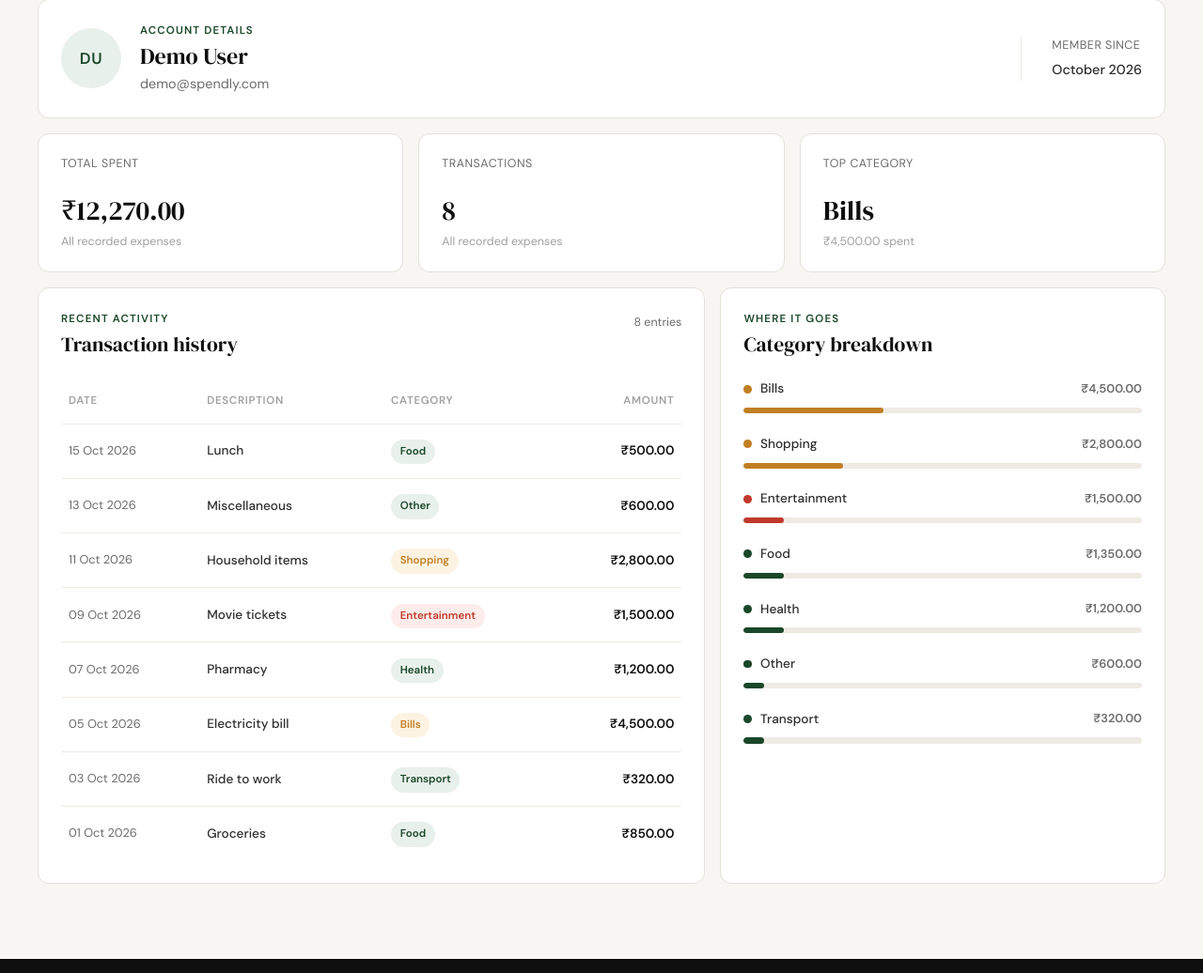
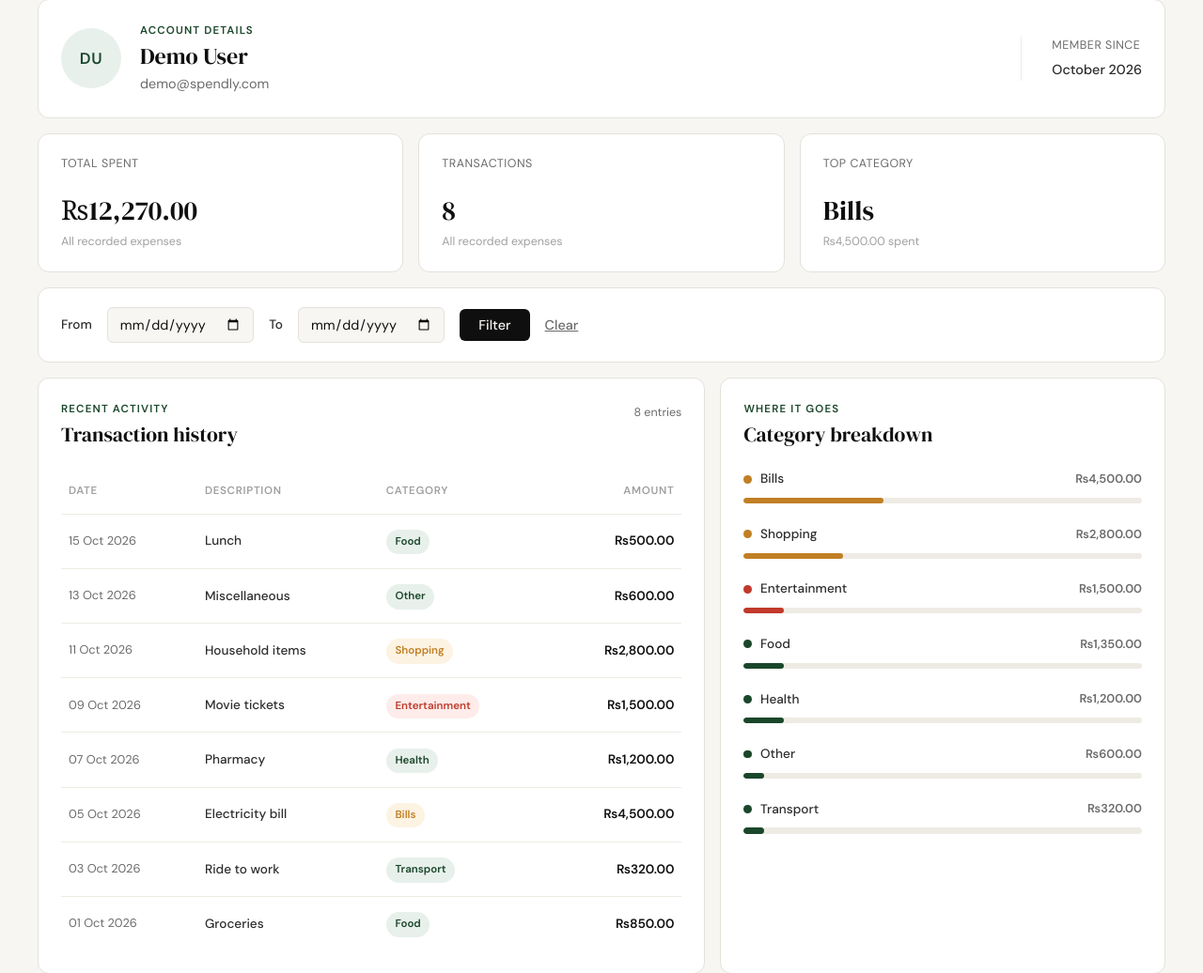
Before and after one commit to Shzl804/Expense-Tracker, a Flask app: page /profile in a window 1280 px wide. Shown: the part 263-1299 px from the top of the page at 94% size. Run offline with Flask 3, Linux system fonts and the light colour scheme; the visitor is signed in with stand-in values (Sample User, id 1); data comes from the database, SQL or seed files in the repository.

Commit message:
feat: implement date filtering on profile page

```diff
--- a/app.py
+++ b/app.py
@@ -134,25 +134,52 @@
         session.clear()
         return redirect(url_for("login"))
 
-    summary = get_summary_stats(user_id)
-    transactions = [_format_transaction(item) for item in get_recent_transactions(user_id)]
-    raw_categories = get_category_breakdown(user_id)
+    date_from = request.args.get("start_date")
+    date_to = request.args.get("end_date")
+
+    # Validate dates
+    try:
+        if date_from:
+            datetime.strptime(date_from, "%Y-%m-%d")
+        if date_to:
+            datetime.strptime(date_to, "%Y-%m-%d")
+        if date_from and date_to and date_from > date_to:
+            date_from = date_to = None
+    except ValueError:
+        date_from = date_to = None
+
+    summary = get_summary_stats(user_id, date_from, date_to)
+    transactions = [_format_transaction(item) for item in get_recent_transactions(user_id, date_from=date_from, date_to=date_to)]
+    raw_categories = get_category_breakdown(user_id, date_from, date_to)
     category_breakdown = [_format_category(item) for item in raw_categories]
     category_totals = {item["name"]: item["amount"] for item in raw_categories}
     profile_user = {
         **user,
         "initials": _initials(user["name"]),
     }
+
+    # helper to build detail string
+    def _detail_text(date_f, date_t):
+        if not date_f and not date_t:
+            return "All recorded expenses"
+        if date_f and date_t:
+            return f"From {date_f} to {date_t}"
+        if date_f:
+            return f"From {date_f}"
+        return f"Until {date_t}"
+
+    detail_text = _detail_text(date_from, date_to)
+
     summary_stats = [
         {
             "label": "Total spent",
             "value": _format_currency(summary["total_spent"]),
-            "detail": "All recorded expenses",
+            "detail": detail_text,
         },
         {
             "label": "Transactions",
             "value": str(summary["transaction_count"]),
-            "detail": "All recorded expenses",
+            "detail": detail_text,
         },
         {
             "label": "Top category",
@@ -171,11 +198,13 @@
         summary_stats=summary_stats,
         transactions=transactions,
         category_breakdown=category_breakdown,
+        start_date=date_from,
+        end_date=date_to
     )
 
 
 def _format_currency(amount):
-    return f"₹{amount:,.2f}"
+    return f"₨{amount:,.2f}"
 
 
 def _initials(name):
--- a/database/queries.py
+++ b/database/queries.py
@@ -31,29 +31,42 @@
     }
 
 
-def get_summary_stats(user_id):
+def _build_date_where_clause(user_id, date_from=None, date_to=None):
+    where_clause = "WHERE user_id = ?"
+    params = [user_id]
+    if date_from:
+        where_clause += " AND date >= ?"
+        params.append(date_from)
+    if date_to:
+        where_clause += " AND date <= ?"
+        params.append(date_to)
+    return where_clause, params
+
+
+def get_summary_stats(user_id, date_from=None, date_to=None):
     """Return total spending, transaction count, and top category."""
+    where_clause, params = _build_date_where_clause(user_id, date_from, date_to)
     connection = get_db()
     try:
         totals = connection.execute(
-            """
+            f"""
             SELECT COALESCE(SUM(amount), 0) AS total_spent,
                    COUNT(*) AS transaction_count
             FROM expenses
-            WHERE user_id = ?
+            {where_clause}
             """,
-            (user_id,),
+            params,
         ).fetchone()
         top_category = connection.execute(
-            """
+            f"""
             SELECT category
             FROM expenses
-            WHERE user_id = ?
+            {where_clause}
             GROUP BY category
             ORDER BY SUM(amount) DESC, category ASC
             LIMIT 1
             """,
-            (user_id,),
+            params,
         ).fetchone()
     finally:
         connection.close()
@@ -65,22 +78,25 @@
     }
 
 
-def get_recent_transactions(user_id, limit=10):
+def get_recent_transactions(user_id, limit=10, date_from=None, date_to=None):
     """Return a user's most recent expenses, newest first."""
     if not isinstance(limit, int) or isinstance(limit, bool) or limit < 0:
         raise ValueError("limit must be a non-negative integer")
 
+    where_clause, params = _build_date_where_clause(user_id, date_from, date_to)
+    query_params = list(params) + [limit]
+
     connection = get_db()
     try:
         rows = connection.execute(
-            """
+            f"""
             SELECT date, description, category, amount
             FROM expenses
-            WHERE user_id = ?
+            {where_clause}
             ORDER BY date DESC, created_at DESC, id DESC
             LIMIT ?
             """,
-            (user_id, limit),
+            query_params,
         ).fetchall()
     finally:
         connection.close()
@@ -96,19 +112,21 @@
     ]
 
 
-def get_category_breakdown(user_id):
+def get_category_breakdown(user_id, date_from=None, date_to=None):
     """Return category totals and integer percentages summing to 100."""
+    where_clause, params = _build_date_where_clause(user_id, date_from, date_to)
+
     connection = get_db()
     try:
         rows = connection.execute(
-            """
+            f"""
             SELECT category AS name, SUM(amount) AS amount
             FROM expenses
-            WHERE user_id = ?
+            {where_clause}
             GROUP BY category
             ORDER BY amount DESC, name ASC
             """,
-            (user_id,),
+            params,
         ).fetchall()
     finally:
         connection.close()
--- a/static/css/style.css
+++ b/static/css/style.css
@@ -503,6 +503,72 @@
     padding: 3.5rem 2rem 5rem;
 }
 
+.profile-filter {
+    background: var(--paper-card);
+    border: 1px solid var(--border);
+    border-radius: var(--radius-md);
+    padding: 1.25rem 1.5rem;
+    margin: 1rem 0;
+}
+
+.profile-filter-form {
+    display: flex;
+    align-items: center;
+    gap: 1rem;
+    flex-wrap: wrap;
+}
+
+.profile-filter-form label {
+    font-size: 0.85rem;
+    font-weight: 500;
+    color: var(--ink-soft);
+}
+
+.profile-filter-form input[type="date"] {
+    padding: 0.5rem 0.75rem;
+    border: 1px solid var(--border);
+    border-radius: var(--radius-sm);
+    font-family: var(--font-body);
+    font-size: 0.9rem;
+    color: var(--ink);
+    background: var(--paper);
+    outline: none;
+    transition: border-color 0.2s;
+}
+
+.profile-filter-form input[type="date"]:focus {
+    border-color: var(--accent);
+}
+
+.profile-filter-form button[type="submit"] {
+    background: var(--ink);
+    color: var(--paper);
+    padding: 0.5rem 1.25rem;
+    border: none;
+    border-radius: var(--radius-sm);
+    font-family: var(--font-body);
+    font-size: 0.9rem;
+    font-weight: 500;
+    cursor: pointer;
+    transition: background 0.2s;
+}
+
+.profile-filter-form button[type="submit"]:hover {
+    background: var(--accent);
+}
+
+.profile-filter-form a {
+    color: var(--ink-muted);
+    font-size: 0.9rem;
+    font-weight: 500;
+    text-decoration: underline;
+    transition: color 0.2s;
+}
+
+.profile-filter-form a:hover {
+    color: var(--ink);
+}
+
 .profile-container {
     max-width: var(--max-width);
     margin: 0 auto;
--- a/templates/profile.html
+++ b/templates/profile.html
@@ -35,6 +35,18 @@
                 <span class="profile-stat-detail">{{ stat.detail }}</span>
             </article>
             {% endfor %}
+        </section>
+
+        <section class="profile-filter" aria-labelledby="filter-title">
+            <h2 class="sr-only" id="filter-title">Filter by date</h2>
+            <form method="GET" action="{{ url_for('profile') }}" class="profile-filter-form">
+                <label for="start_date">From</label>
+                <input type="date" id="start_date" name="start_date" value="{{ start_date }}">
+                <label for="end_date">To</label>
+                <input type="date" id="end_date" name="end_date" value="{{ end_date }}">
+                <button type="submit">Filter</button>
+                <a href="{{ url_for('profile') }}">Clear</a>
+            </form>
         </section>
 
         <div class="profile-content-grid">
```
Also changed, not shown: tests/test_backend_connection.py (+2 -2 lines), tests/test_date_filter.py (added, +61 -0 lines), .claude/specs/06-date-filter-profile-page.md (added).
